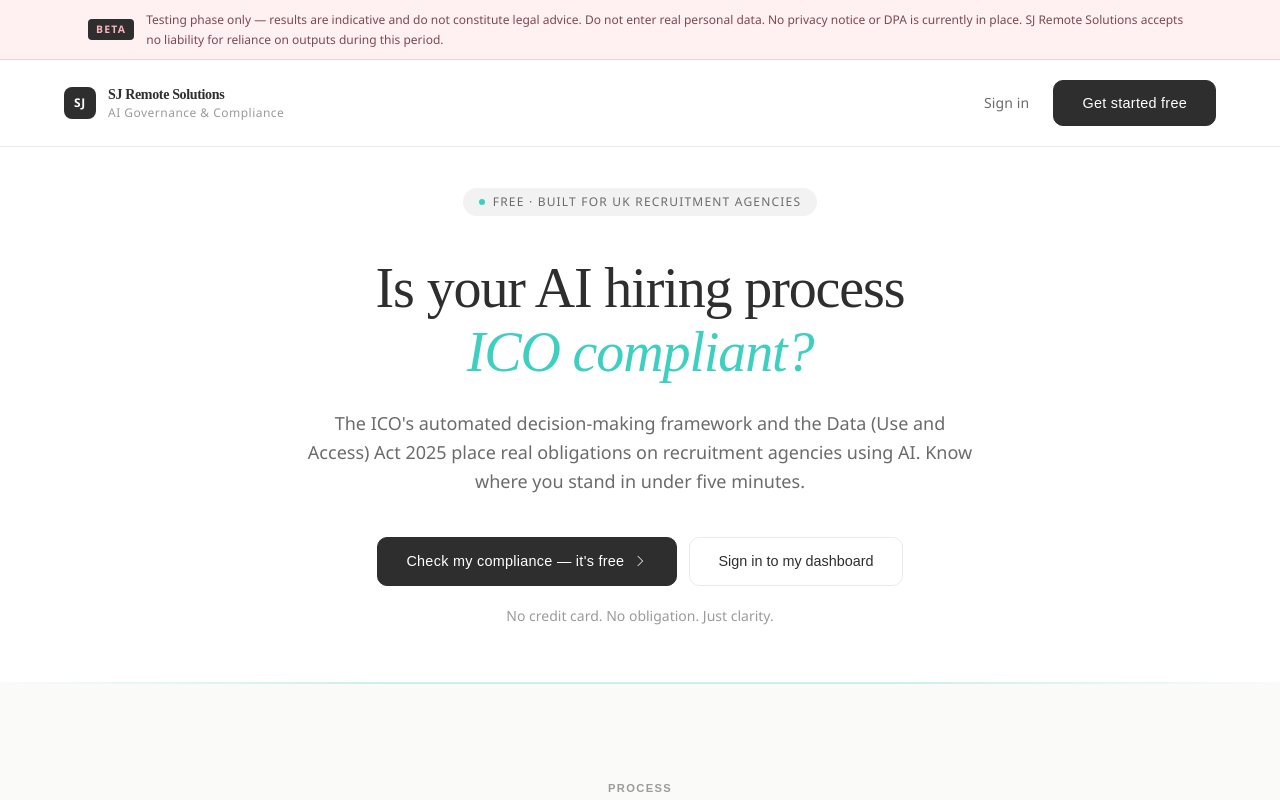
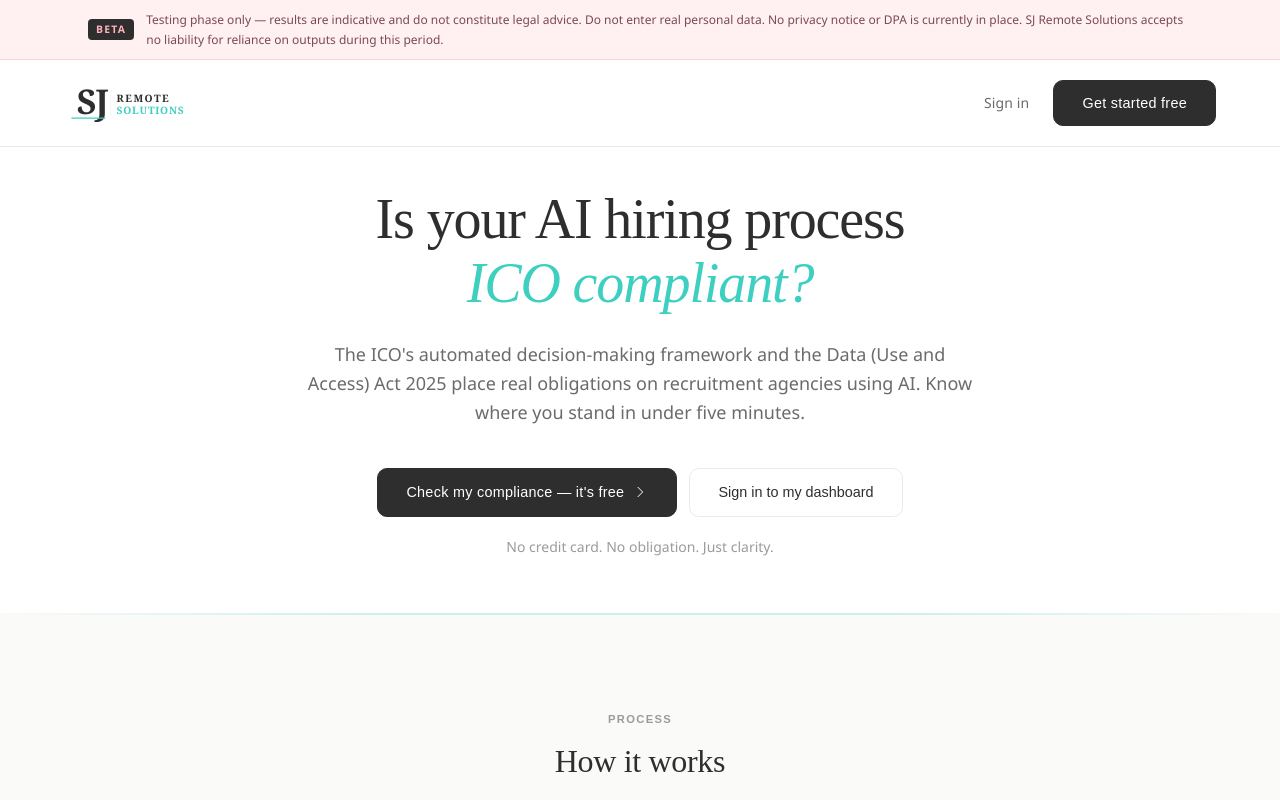
Before and after one commit to sjsl12345/sj-compliance-app, a Next.js app: page / in a window 1280 px wide. Shown: the top 800 px of the page. Built offline with nearby package versions, Linux system fonts and the light colour scheme.

Commit message:
Nav — editorial SVG logo, remove free pill

```diff
--- a/pages/index.js
+++ b/pages/index.js
@@ -19,15 +19,17 @@ export default function Home() {
         {/* NAV */}
         <nav style={{ background: 'white', borderBottom: '1px solid #EBEBEB' }} className="px-6 py-5">
           <div className="max-w-6xl mx-auto flex items-center justify-between">
-            <div className="flex items-center gap-3">
-              <div className="w-8 h-8 rounded-lg flex items-center justify-center" style={{ background: '#2E2E2E' }}>
-                <span className="text-white font-semibold text-xs tracking-wider">SJ</span>
-              </div>
-              <div>
-                <div className="font-semibold text-sm tracking-tight" style={{ color: '#2E2E2E', fontFamily: "'Playfair Display', serif" }}>SJ Remote Solutions</div>
-                <div className="text-xs" style={{ color: '#9B9B9B', letterSpacing: '0.04em' }}>AI Governance & Compliance</div>
-              </div>
-            </div>
+            <Link href="/" style={{ display: 'inline-flex', alignItems: 'center', textDecoration: 'none' }}>
+              <svg height="38" viewBox="0 0 340 78" role="img" style={{ display: 'block' }}>
+                <title>SJ Remote Solutions</title>
+                <style>{`.npf{font-family:'Playfair Display',Georgia,serif}`}</style>
+                <text x="26" y="62" className="npf" fontSize="70" fontWeight="700" fill="#2E2E2E" letterSpacing="-3" textAnchor="start">SJ</text>
+                <line x1="16" y1="70" x2="84" y2="70" stroke="#3DCFBF" strokeWidth="2.5" strokeLinecap="round"/>
+                <line x1="96" y1="12" x2="96" y2="66" stroke="#EBEBEB" strokeWidth="1"/>
+                <text x="108" y="37" className="npf" fontSize="21" fontWeight="700" fill="#2E2E2E" letterSpacing="3" textAnchor="start">REMOTE</text>
+                <text x="108" y="62" className="npf" fontSize="21" fontWeight="700" fill="#3DCFBF" letterSpacing="1.5" textAnchor="start">SOLUTIONS</text>
+              </svg>
+            </Link>
             <div className="flex items-center gap-6">
               <Link href="/login" className="text-sm font-medium" style={{ color: '#6B6B6B', letterSpacing: '0.01em' }}>Sign in</Link>
               <Link href="/register" className="btn-primary text-sm">Get started free</Link>
@@ -38,10 +40,7 @@ export default function Home() {
         {/* HERO */}
         <section className="px-6 pt-10 pb-14" style={{ background: 'white' }}>
           <div className="max-w-4xl mx-auto text-center">
-            <div className="inline-flex items-center gap-2 rounded-full px-4 py-1.5 text-xs font-medium mb-10 tracking-widest uppercase" style={{ background: '#F2F2F2', color: '#6B6B6B', letterSpacing: '0.1em' }}>
-              <span className="w-1.5 h-1.5 rounded-full" style={{ background: '#3DCFBF' }}></span>
-              Free · Built for UK Recruitment Agencies
-            </div>
+
             <h1 style={{ fontFamily: "'Playfair Display', serif", fontSize: 'clamp(2.25rem, 5vw, 3.5rem)', fontWeight: 500, color: '#2E2E2E', lineHeight: 1.15, letterSpacing: '-0.02em', marginBottom: '1.5rem' }}>
               Is your AI hiring process<br />
               <em style={{ color: '#3DCFBF', fontStyle: 'italic' }}>ICO compliant?</em>
```
